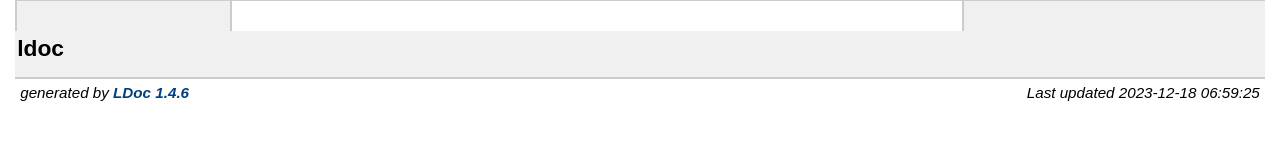
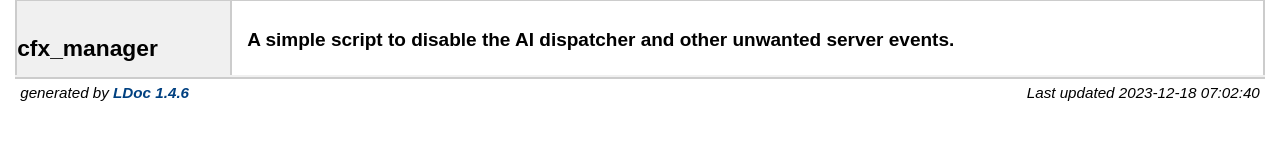
Before and after one commit to toxic-development/cfx_manager, a plain HTML site: page index.html in a window 1280 px wide. Drawn offline with Linux system fonts and the light colour scheme.

Commit message:
Deploying to gh-pages from @ toxic-development/cfx_manager@aca48aac5af4ea63da2e392645852bea1a028f11 🚀

```diff
--- a/index.html
+++ b/index.html
@@ -24,7 +24,7 @@
 
 <div id="navigation">
 <br/>
-<h1>ldoc</h1>
+<h1>cfx_manager</h1>
 
 
 
@@ -35,13 +35,14 @@
 <div id="content">
 
 
+  <h2>A simple script to disable the AI dispatcher and other unwanted server events.</h2>
 
 
 </div> <!-- id="content" -->
 </div> <!-- id="main" -->
 <div id="about">
 <i>generated by <a href="http://github.com/stevedonovan/LDoc">LDoc 1.4.6</a></i>
-<i style="float:right;">Last updated 2023-12-18 06:59:25 </i>
+<i style="float:right;">Last updated 2023-12-18 07:02:40 </i>
 </div> <!-- id="about" -->
 </div> <!-- id="container" -->
 </body>
--- a/ldoc.css
+++ b/ldoc.css
@@ -188,7 +188,6 @@ table.index td { text-align: left; vertical-align: top; }
 #content {
     margin-left: 14em;
     padding: 1em;
-    width: 700px;
     border-left: 2px solid #cccccc;
     border-right: 2px solid #cccccc;
     background-color: #ffffff;
```
